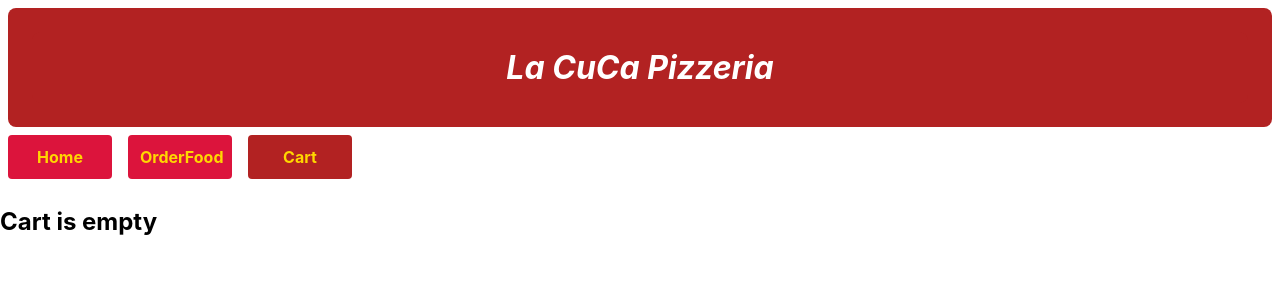
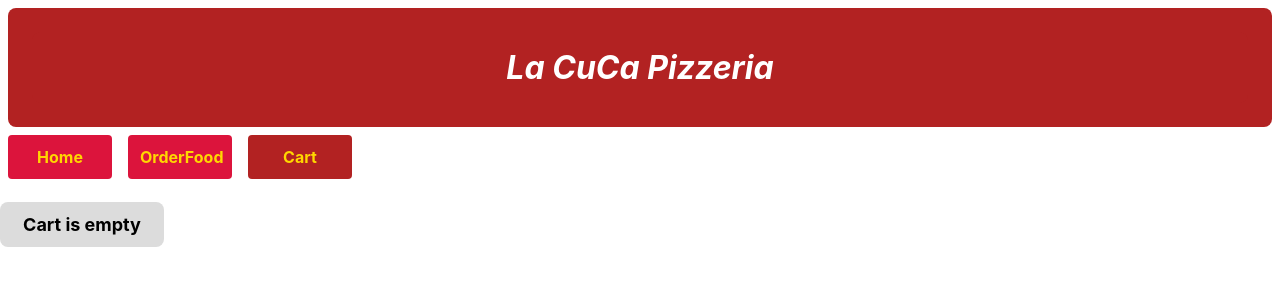
Before and after one commit to esantiagooo/esantiagooo-phase-2-project-menu-, a React (Create React App) app: page /cart in a window 1280 px wide. Shown: the top 300 px of the page. Built offline with nearby package versions, Linux system fonts and the light colour scheme.

Commit message:
modified src/App.css

```diff
--- a/src/App.css
+++ b/src/App.css
@@ -67,4 +67,11 @@ h1{
 }
 .Empty-cart{
   font-weight: bold;
+  padding: 12px;
+  margin: "0 8px 8px";
+  background: gainsboro;
+  width: 140px;
+  border-radius: 0.5rem ;
+  font-size: large;
+  text-align: center;
 }
```
